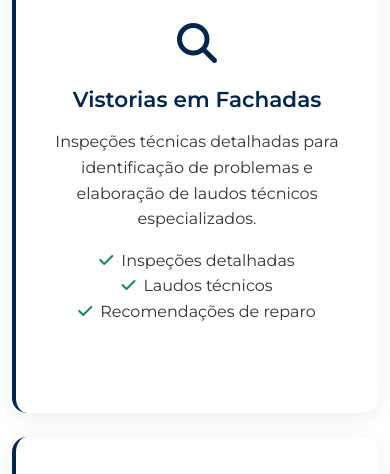
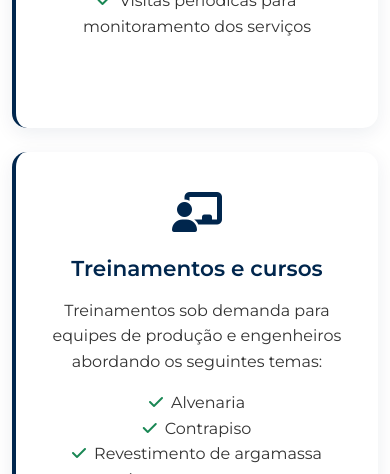
Before and after one commit to lsfrenzel/elp_landingpage, a Flask app: page /servicos in a window 390 px wide. Shown: the part 1967-2441 px from the top of the page. Run offline with Flask 3, Linux system fonts and the light colour scheme.

Commit message:
Update services page with new descriptions and card layouts
Modify the hero section text and adjust the layout of service cards on the "Serviços" page, updating content for "Projeto para produção" and other service offerings.

Replit-Commit-Author: Agent
Replit-Commit-Session-Id: f4f7f7f7-fe05-4276-866d-289d4bc11b2f
Replit-Commit-Checkpoint-Type: full_checkpoint
Replit-Commit-Screenshot-Url: https://storage.googleapis.com/screenshot-production-us-central1/c0ad79f5-6827-431b-a345-b2f3e6b0640a/f4f7f7f7-fe05-4276-866d-289d4bc11b2f/SEXgUN6

```diff
--- a/templates/servicos.html
+++ b/templates/servicos.html
@@ -9,7 +9,7 @@
             <div class="row">
                 <div class="col-12">
                     <h1 class="display-4 text-white">Nossos Serviços</h1>
-                    <p class="lead">Soluções completas em consultoria e engenharia para seu projeto</p>
+                    <p class="lead">Suporte técnico para obras novas da concepção à execução e para obras prontas da avalição à recuperação. Especializada em sistemas de revestimentos aderidos (internos, fachadas e piscinas).</p>
                 </div>
             </div>
         </div>
@@ -19,81 +19,54 @@
     <section class="py-5">
         <div class="container">
             <div class="row g-4">
-                <div class="col-lg-4 col-md-6">
+                <div class="col-lg-6 col-md-6">
                     <div class="service-card h-100">
-                        <img src="https://images.unsplash.com/photo-1503387762-592deb58ef4e?ixlib=rb-4.0.3&auto=format&fit=crop&w=800&q=80" alt="Acompanhamento Técnico de Obras" class="service-image">
-                        <i class="fas fa-hard-hat service-icon"></i>
-                        <h4>Acompanhamento Técnico de Obras</h4>
-                        <p>Supervisão técnica especializada durante todas as fases da construção, garantindo conformidade com normas e especificações técnicas.</p>
+                        <i class="fas fa-drafting-compass service-icon"></i>
+                        <h4>Projeto para produção</h4>
                         <ul class="list-unstyled mt-3">
-                            <li><i class="fas fa-check text-success me-2"></i>Supervisão em todas as fases</li>
-                            <li><i class="fas fa-check text-success me-2"></i>Conformidade com normas</li>
-                            <li><i class="fas fa-check text-success me-2"></i>Relatórios detalhados</li>
+                            <li><i class="fas fa-check text-success me-2"></i>Especificações de procedimentos e materiais para execução dos revestimentos</li>
+                            <li><i class="fas fa-check text-success me-2"></i>Critérios para controle e recebimento</li>
+                            <li><i class="fas fa-check text-success me-2"></i>Desenhos técnicos com o posicionamento de telas de reforço, frisos e juntas</li>
+                            <li><i class="fas fa-check text-success me-2"></i>Detalhes técnicos específicos</li>
                         </ul>
                     </div>
                 </div>
-                <div class="col-lg-4 col-md-6">
+                <div class="col-lg-6 col-md-6">
                     <div class="service-card h-100">
-                        <img src="https://images.unsplash.com/photo-1507003211169-0a1dd7228f2d?ixlib=rb-4.0.3&auto=format&fit=crop&w=800&q=80" alt="Treinamento de Equipes" class="service-image">
-                        <i class="fas fa-chalkboard-teacher service-icon"></i>
-                        <h4>Treinamento de Equipes</h4>
-                        <p>Capacitação técnica de profissionais em aplicação de revestimentos cimentícios e melhores práticas em fachadas.</p>
+                        <i class="fas fa-hard-hat service-icon"></i>
+                        <h4>Consultoria para execução</h4>
                         <ul class="list-unstyled mt-3">
-                            <li><i class="fas fa-check text-success me-2"></i>Treinamento presencial</li>
-                            <li><i class="fas fa-check text-success me-2"></i>Material didático</li>
-                            <li><i class="fas fa-check text-success me-2"></i>Certificação técnica</li>
+                            <li><i class="fas fa-check text-success me-2"></i>Treinamento da equipe de produção</li>
+                            <li><i class="fas fa-check text-success me-2"></i>Visitas periódicas para monitoramento dos serviços (verificação de atendimento ao projeto e procedimentos pré-estabelecidos)</li>
+                            <li><i class="fas fa-check text-success me-2"></i>Elaboração de relatório fotográfico das visitas, com registro dos procedimentos corretos e apontamentos de correções e/ou melhorias</li>
                         </ul>
                     </div>
                 </div>
-                <div class="col-lg-4 col-md-6">
+                <div class="col-lg-6 col-md-6">
                     <div class="service-card h-100">
-                        <img src="https://images.unsplash.com/photo-1486406146926-c627a92ad1ab?ixlib=rb-4.0.3&auto=format&fit=crop&w=800&q=80" alt="Vistorias em Fachadas" class="service-image">
-                        <i class="fas fa-search service-icon"></i>
-                        <h4>Vistorias em Fachadas</h4>
-                        <p>Inspeções técnicas detalhadas para identificação de problemas e elaboração de laudos técnicos especializados.</p>
+                        <i class="fas fa-tools service-icon"></i>
+                        <h4>Consultoria para avaliação e recuperação</h4>
                         <ul class="list-unstyled mt-3">
-                            <li><i class="fas fa-check text-success me-2"></i>Inspeções detalhadas</li>
-                            <li><i class="fas fa-check text-success me-2"></i>Laudos técnicos</li>
-                            <li><i class="fas fa-check text-success me-2"></i>Recomendações de reparo</li>
+                            <li><i class="fas fa-check text-success me-2"></i>Orientações para elaboração de mapeamento de manifestações patológicas</li>
+                            <li><i class="fas fa-check text-success me-2"></i>Inspeções visuais por meio de drones</li>
+                            <li><i class="fas fa-check text-success me-2"></i>Avaliação do mapeamento e indicação de ensaios complementares, se necessário</li>
+                            <li><i class="fas fa-check text-success me-2"></i>Especificações de procedimentos e materiais para recuperação dos revestimentos</li>
+                            <li><i class="fas fa-check text-success me-2"></i>Visitas periódicas para monitoramento dos serviços</li>
                         </ul>
                     </div>
                 </div>
-                <div class="col-lg-4 col-md-6">
+                <div class="col-lg-6 col-md-6">
                     <div class="service-card h-100">
-                        <img src="https://images.unsplash.com/photo-1504307651254-35680f356dfd?ixlib=rb-4.0.3&auto=format&fit=crop&w=800&q=80" alt="Manutenção e Restauração" class="service-image">
-                        <i class="fas fa-tools service-icon"></i>
-                        <h4>Consultoria em Manutenção e Restauração</h4>
-                        <p>Orientação técnica para manutenção preventiva e corretiva de fachadas e sistemas cimentícios.</p>
+                        <i class="fas fa-chalkboard-teacher service-icon"></i>
+                        <h4>Treinamentos e cursos</h4>
+                        <p>Treinamentos sob demanda para equipes de produção e engenheiros abordando os seguintes temas:</p>
                         <ul class="list-unstyled mt-3">
-                            <li><i class="fas fa-check text-success me-2"></i>Manutenção preventiva</li>
-                            <li><i class="fas fa-check text-success me-2"></i>Restauração especializada</li>
-                            <li><i class="fas fa-check text-success me-2"></i>Planejamento de intervenções</li>
-                        </ul>
-                    </div>
-                </div>
-                <div class="col-lg-4 col-md-6">
-                    <div class="service-card h-100">
-                        <img src="https://images.unsplash.com/photo-1541976590-713941681591?ixlib=rb-4.0.3&auto=format&fit=crop&w=800&q=80" alt="Apoio a Construtoras" class="service-image">
-                        <i class="fas fa-building service-icon"></i>
-                        <h4>Apoio a Construtoras e Incorporadoras</h4>
-                        <p>Suporte técnico especializado para empresas do setor, desde o planejamento até a execução de projetos.</p>
-                        <ul class="list-unstyled mt-3">
-                            <li><i class="fas fa-check text-success me-2"></i>Consultoria em projeto</li>
-                            <li><i class="fas fa-check text-success me-2"></i>Acompanhamento de obra</li>
-                            <li><i class="fas fa-check text-success me-2"></i>Solução de problemas</li>
-                        </ul>
-                    </div>
-                </div>
-                <div class="col-lg-4 col-md-6">
-                    <div class="service-card h-100">
-                        <img src="https://images.unsplash.com/photo-1454165804606-c3d57bc86b40?ixlib=rb-4.0.3&auto=format&fit=crop&w=800&q=80" alt="Análise de Conformidade" class="service-image">
-                        <i class="fas fa-clipboard-check service-icon"></i>
-                        <h4>Análise de Conformidade</h4>
-                        <p>Verificação de conformidade com normas técnicas e especificações de projeto para garantir qualidade.</p>
-                        <ul class="list-unstyled mt-3">
-                            <li><i class="fas fa-check text-success me-2"></i>Análise de normas</li>
-                            <li><i class="fas fa-check text-success me-2"></i>Verificação de especificações</li>
-                            <li><i class="fas fa-check text-success me-2"></i>Certificação de qualidade</li>
+                            <li><i class="fas fa-check text-success me-2"></i>Alvenaria</li>
+                            <li><i class="fas fa-check text-success me-2"></i>Contrapiso</li>
+                            <li><i class="fas fa-check text-success me-2"></i>Revestimento de argamassa interno e externo</li>
+                            <li><i class="fas fa-check text-success me-2"></i>Assentamento de revestimento cerâmico interno e externo</li>
+                            <li><i class="fas fa-check text-success me-2"></i>Revestimento em gesso liso</li>
+                            <li><i class="fas fa-check text-success me-2"></i>Revestimento de piscina</li>
                         </ul>
                     </div>
                 </div>
```
